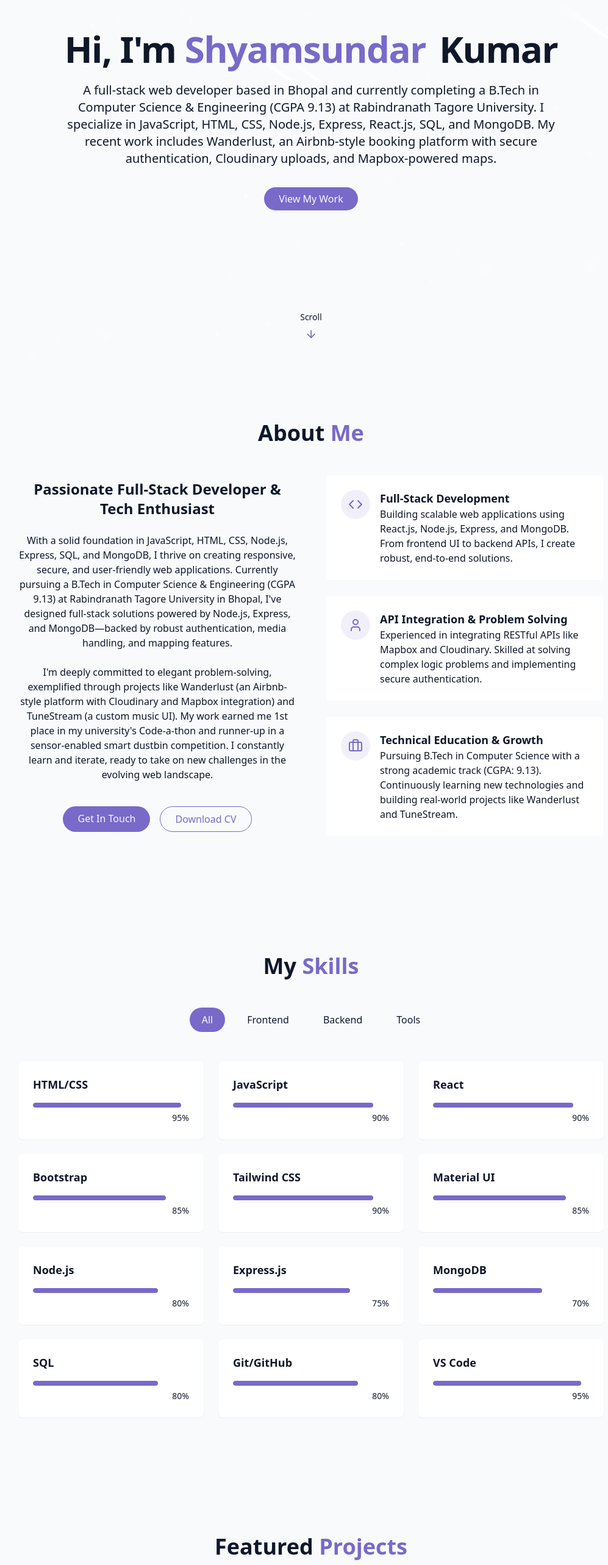
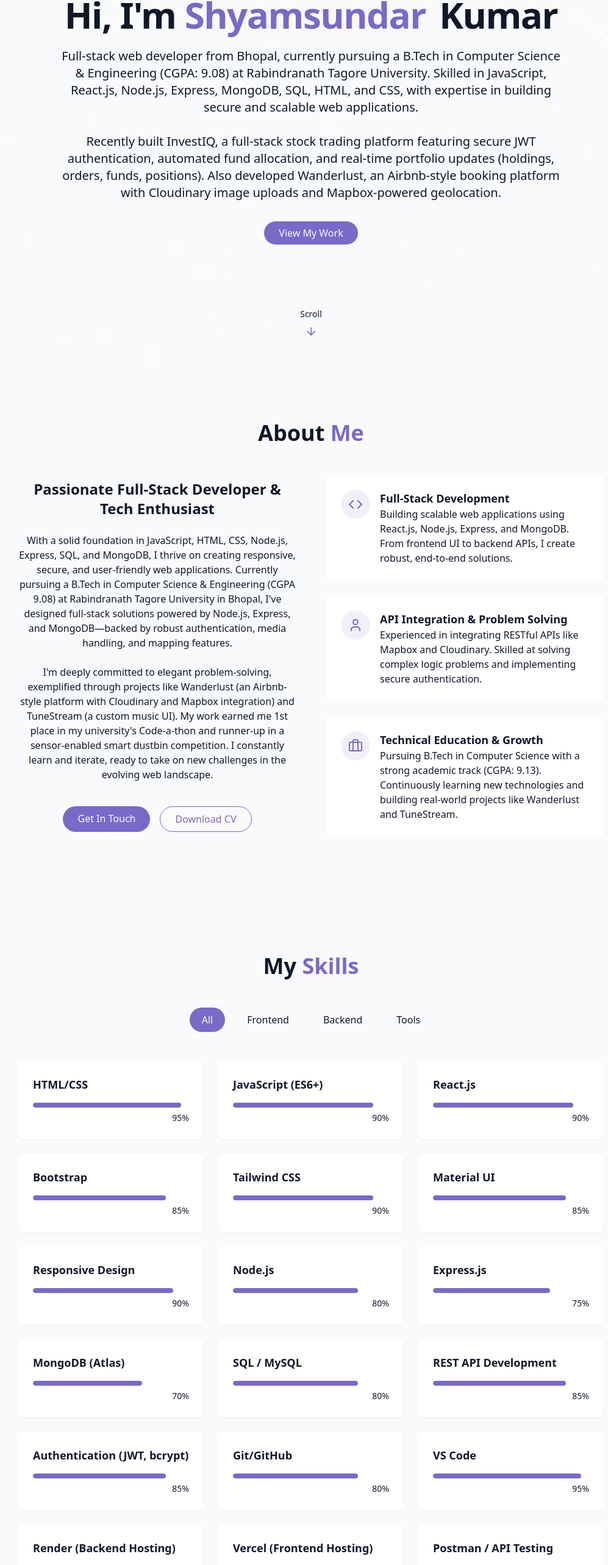
Before and after one commit to ShyamsundarK18/react-tailwindcss-portfolio, a React (Vite) app: page / in a window 1280 px wide. Shown: the part 206-2772 px from the top of the page at 61% size, without its empty margins (130-1127 px from the left). Built offline with nearby package versions, Linux system fonts and the light colour scheme.

Commit message:
first commit

```diff
--- a/src/components/AboutSection.jsx
+++ b/src/components/AboutSection.jsx
@@ -19,7 +19,7 @@ export default function AboutSection() {
               With a solid foundation in JavaScript, HTML, CSS, Node.js,
               Express, SQL, and MongoDB, I thrive on creating responsive,
               secure, and user-friendly web applications. Currently pursuing a
-              B.Tech in Computer Science & Engineering (CGPA 9.13) at
+              B.Tech in Computer Science & Engineering (CGPA 9.08) at
               Rabindranath Tagore University in Bhopal, I've designed full-stack
               solutions powered by Node.js, Express, and MongoDB—backed by
               robust authentication, media handling, and mapping features.
@@ -42,7 +42,7 @@ export default function AboutSection() {
               </a>
 
               <a
-                href="https://drive.google.com/file/d/1TDxPksxB9wMhfvkMNlH5Wi4lAiEIIl4j/view?usp=drive_link"
+                href="https://drive.google.com/file/d/1o54BUAP4Ye4PQRF4hJth_1wTUD1AdTLp/view?usp=drive_link"
                 className="px-6 py-2 rounded-full border border-primary text-primary hover:bg-primary/10 transition-colors duration-300"
               >
                 Download CV
--- a/src/components/ContactSection.jsx
+++ b/src/components/ContactSection.jsx
@@ -41,7 +41,7 @@ export default function ContactSection() {
           you. I'm always open to exploring new ideas and partnerships.
         </p>
 
-        <div className="grid grid-cols-1 md:grid-cols-2 gap-12">
+        <div className="flex justify-center grid-cols-1 md:grid-cols-2 gap-12">
           <div className="space-y-8">
             <h3 className="text-2xl font-semibold mb-6">
               {" "}
@@ -99,20 +99,11 @@ export default function ContactSection() {
                 >
                   <Linkedin />
                 </a>
-                {/* <a href="#" target="_blank">
-                  <Twitter />
-                </a> */}
-                {/* <a href="#" target="_blank">
-                  <Instagram />
-                </a>
-                <a href="#" target="_blank">
-                  <Twitch />
-                </a> */}
               </div>
             </div>
           </div>
 
-          <div
+          {/* <div
             className="bg-card p-8 rounded-lg shadow-xs"
             onSubmit={handleSubmit}
           >
@@ -183,7 +174,7 @@ export default function ContactSection() {
                 <Send size={16} />
               </button>
             </form>
-          </div>
+          </div> */}
         </div>
       </div>
     </section>
--- a/src/components/HeroSection.jsx
+++ b/src/components/HeroSection.jsx
@@ -21,12 +21,16 @@ export default function HeroSection() {
           </h1>
 
           <p className="text-lg md:text-xl text-muted-foreground max-2-2xl mx-auto opacity-0 animate-fade-in-delay-3">
-            A full-stack web developer based in Bhopal and currently completing
-            a B.Tech in Computer Science & Engineering (CGPA 9.13) at
-            Rabindranath Tagore University. I specialize in JavaScript, HTML,
-            CSS, Node.js, Express, React.js, SQL, and MongoDB. My recent work
-            includes Wanderlust, an Airbnb-style booking platform with secure
-            authentication, Cloudinary uploads, and Mapbox-powered maps.
+            Full-stack web developer from Bhopal, currently pursuing a B.Tech in
+            Computer Science & Engineering (CGPA: 9.08) at Rabindranath Tagore
+            University. Skilled in JavaScript, React.js, Node.js, Express,
+            MongoDB, SQL, HTML, and CSS, with expertise in building secure and
+            scalable web applications. <br /> <br />
+            Recently built InvestIQ, a full-stack stock trading platform
+            featuring secure JWT authentication, automated fund allocation, and
+            real-time portfolio updates (holdings, orders, funds, positions).
+            Also developed Wanderlust, an Airbnb-style booking platform with
+            Cloudinary image uploads and Mapbox-powered geolocation.
           </p>
 
           <div className="pt-4 opacity-0 animate-fade-in-delay-4">
--- a/src/components/ProjectsSection.jsx
+++ b/src/components/ProjectsSection.jsx
@@ -1,6 +1,26 @@
 import { ArrowRight, ExternalLink, Github } from "lucide-react";
 
 const projects = [
+  {
+    id: 1,
+    title: "InvestIQ",
+    description:
+      "Built a full-stack stock trading platform with separate React apps for Landing/Auth and Dashboard, integrated with Node.js + Express backend and MongoDB Atlas.",
+    image: "/projects/project5.png", // replace with your project image path
+    tags: [
+      "React.js",
+      "Node.js",
+      "Express.js",
+      "MongoDB",
+      "JWT Auth",
+      "Bootstrap",
+      "Material UI",
+      "Vite",
+    ],
+    demoUrl: "https://investiq-ten.vercel.app/", // replace with actual deployed URL
+    githubUrl: "https://github.com/ShyamsundarK18/zerodha-Clone-Project", // replace with your repo link
+  },
+
   {
     id: 1,
     title: "WanderLust",
--- a/src/components/SkillsSection.jsx
+++ b/src/components/SkillsSection.jsx
@@ -4,22 +4,28 @@ import { cn } from "../lib/utils";
 const skills = [
   // Frontend
   { name: "HTML/CSS", level: 95, category: "frontend" },
-  { name: "JavaScript", level: 90, category: "frontend" },
-  { name: "React", level: 90, category: "frontend" },
+  { name: "JavaScript (ES6+)", level: 90, category: "frontend" },
+  { name: "React.js", level: 90, category: "frontend" },
   { name: "Bootstrap", level: 85, category: "frontend" },
   { name: "Tailwind CSS", level: 90, category: "frontend" },
   { name: "Material UI", level: 85, category: "frontend" },
+  { name: "Responsive Design", level: 90, category: "frontend" },
 
   // Backend
   { name: "Node.js", level: 80, category: "backend" },
   { name: "Express.js", level: 75, category: "backend" },
-  { name: "MongoDB", level: 70, category: "backend" },
-  { name: "SQL", level: 80, category: "backend" },
+  { name: "MongoDB (Atlas)", level: 70, category: "backend" },
+  { name: "SQL / MySQL", level: 80, category: "backend" },
+  { name: "REST API Development", level: 85, category: "backend" },
+  { name: "Authentication (JWT, bcrypt)", level: 85, category: "backend" },
 
-  // Tools
+  // Tools & Deployment
   { name: "Git/GitHub", level: 80, category: "tools" },
-  // { name: "Docker", level: 70, category: "tools" },
   { name: "VS Code", level: 95, category: "tools" },
+  { name: "Render (Backend Hosting)", level: 75, category: "tools" },
+  { name: "Vercel (Frontend Hosting)", level: 80, category: "tools" },
+  { name: "Postman / API Testing", level: 80, category: "tools" },
+  { name: "Environment Variables (.env)", level: 85, category: "tools" },
 ];
 
 const categories = ["all", "frontend", "backend", "tools"];
```
Also changed, not shown: public/projects/project4.png (added), public/projects/project5.png (added).
